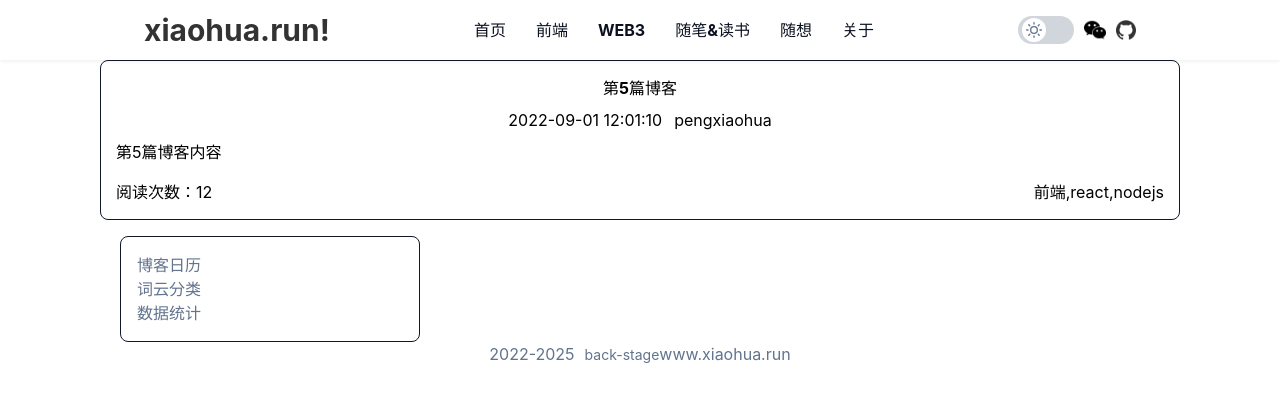
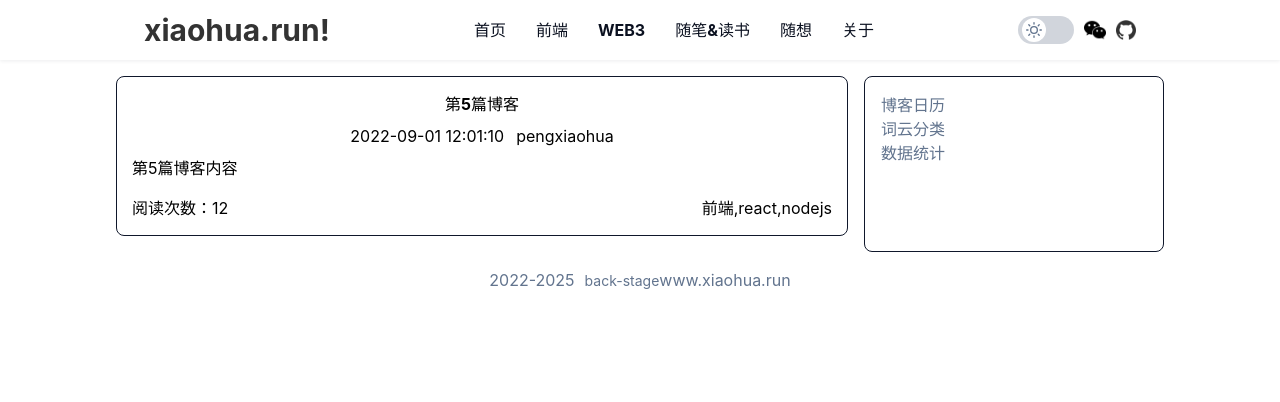
Before and after one commit to pengxiaohua/my-blog, a React (Vite) app: page /essay-and-reading in a window 1280 px wide. Shown: the top 402 px of the page. Built offline with nearby package versions, Linux system fonts and the light colour scheme.

Commit message:
feat: 修改样式

```diff
--- a/src/components/Aside.tsx
+++ b/src/components/Aside.tsx
@@ -2,7 +2,7 @@ import { FC } from "react";
 
 const Aside: FC = () => {
   return (
-    <div className="p-4 box-border rounded-lg ml-5 w-[300px] border border-slate-900 dark:border-white">
+    <div className="p-4 box-border rounded-lg ml-4 w-[300px] border border-slate-900 dark:border-white hidden lg:block">
       博客日历
       <br />
       词云分类
--- a/src/components/Layout.tsx
+++ b/src/components/Layout.tsx
@@ -8,7 +8,9 @@ const Layout: FC<IProps> = (props) => {
   const { children } = props;
 
   return (
-    <div className="max-w-[1080px] mx-auto flex justify-center">{children}</div>
+    <div className="max-w-[1080px] mx-auto flex justify-center p-4">
+      {children}
+    </div>
   );
 };
 
--- a/src/pages/EssayAndReading.tsx
+++ b/src/pages/EssayAndReading.tsx
@@ -7,8 +7,8 @@ import { BlogType } from "../types/enums";
 
 const EssayAndReading: FC = () => {
   return (
-    <div className="w-[100vw]">
-      <article className="home__blog-list">
+    <div className="w-[100vw] flex">
+      <article className="flex-1">
         {blogList
           .filter((item) => item.type === BlogType.EssayAndReading)
           .map((blog) => (
--- a/src/pages/Home.tsx
+++ b/src/pages/Home.tsx
@@ -6,7 +6,7 @@ import BlogItem from "../components/BlogItem";
 
 const HomePage: FC = () => {
   return (
-    <div className="w-[100vw] flex p-4">
+    <div className="w-[100vw] flex">
       <article className="flex-1">
         {blogList.map((blog) => (
           <BlogItem blog={blog} key={blog.id} />
--- a/src/pages/Tech.tsx
+++ b/src/pages/Tech.tsx
@@ -7,8 +7,8 @@ import { BlogType } from "../types/enums";
 
 const Tech: FC = () => {
   return (
-    <div className="w-[100vw] m-auto">
-      <article className="home__blog-list">
+    <div className="w-[100vw] m-auto flex">
+      <article className="flex-1">
         {blogList
           .filter((item) => item.type === BlogType.Tech)
           .map((blog) => (
--- a/src/pages/Thinking.tsx
+++ b/src/pages/Thinking.tsx
@@ -7,8 +7,8 @@ import { BlogType } from "../types/enums";
 
 const Thinking: FC = () => {
   return (
-    <div className="w-[100vw]">
-      <article className="home__blog-list">
+    <div className="w-[100vw] flex">
+      <article className="flex-1">
         {blogList
           .filter((item) => item.type === BlogType.Thinking)
           .map((blog) => (
--- a/src/pages/Web3.tsx
+++ b/src/pages/Web3.tsx
@@ -7,8 +7,8 @@ import { BlogType } from "../types/enums";
 
 const Web3: FC = () => {
   return (
-    <div className="w-[100vw]">
-      <article className="home__blog-list">
+    <div className="w-[100vw] flex">
+      <article className="flex-1">
         {blogList
           .filter((item) => item.type === BlogType.Web3)
           .map((blog) => (
```
